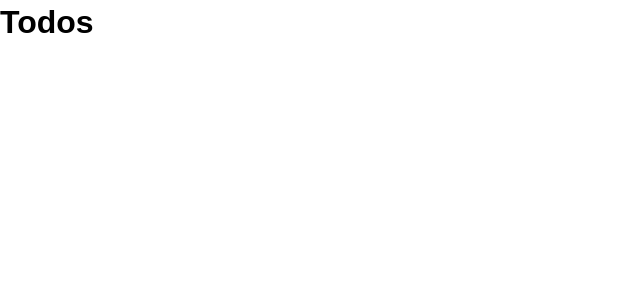
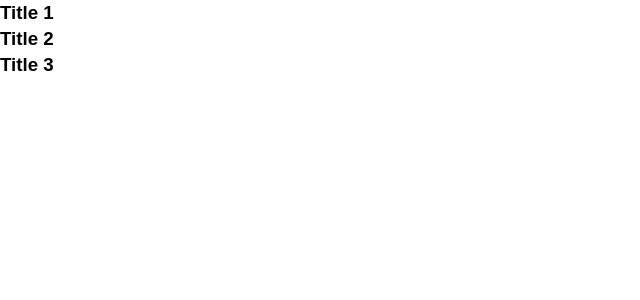
Before and after one commit to nitishprabhu26/todoList_React, a React (Create React App) app in the folder todo_list_app/: page / in a window 1280 px wide. Shown: the top 300 px of the page, without its empty margins (0-640 px from the left). Built offline with nearby package versions, Linux system fonts and the light colour scheme; the HTML template or start-up script is replaced by a standard one.

Commit message:
using map method to loop through array and outputting jsx

```diff
--- a/todo_list_app/src/components/Todos.js
+++ b/todo_list_app/src/components/Todos.js
@@ -6,11 +6,11 @@
 
 render(){
     // console.log(this.props.Todos)
-  return (
-    <div>
-      <h1>Todos</h1>
-    </div>
-  );
+
+    // https://reactjs.org/docs/lists-and-keys.html#keys
+  return this.props.todos.map((todo) => (
+  <h3 key={todo.id}>{ todo.title}</h3>
+  ));
 
 }
 }
```
